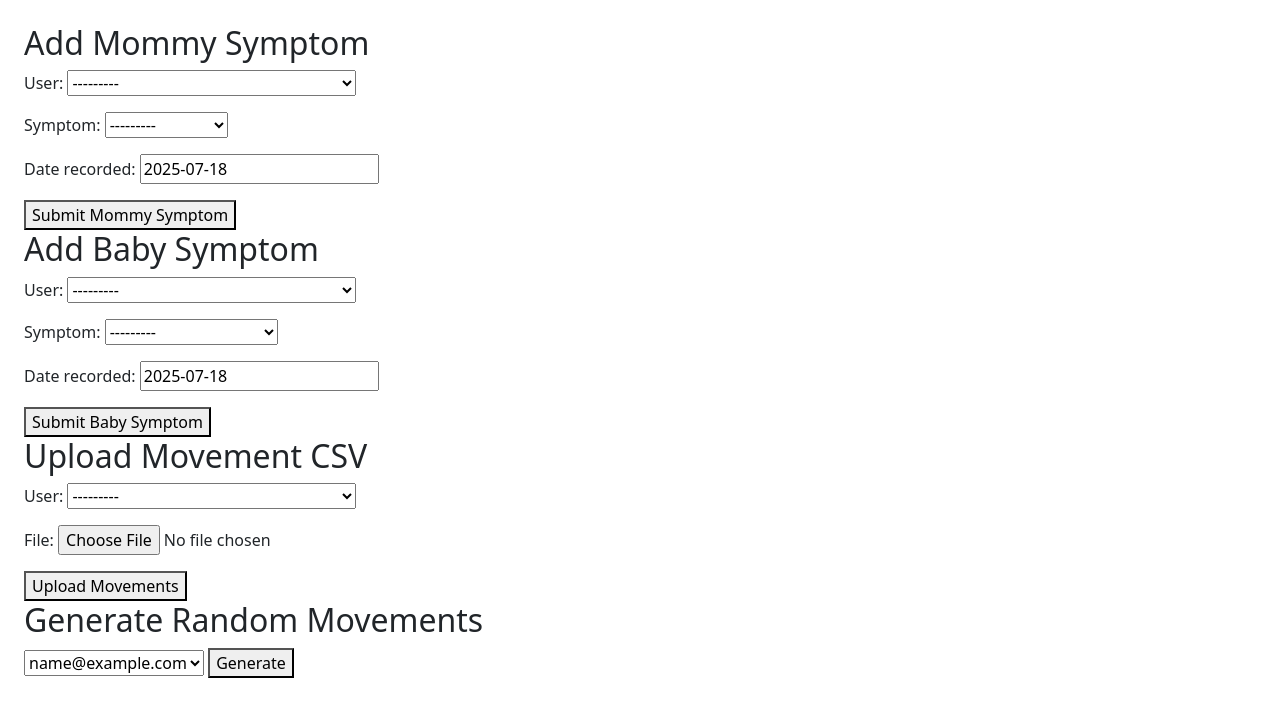
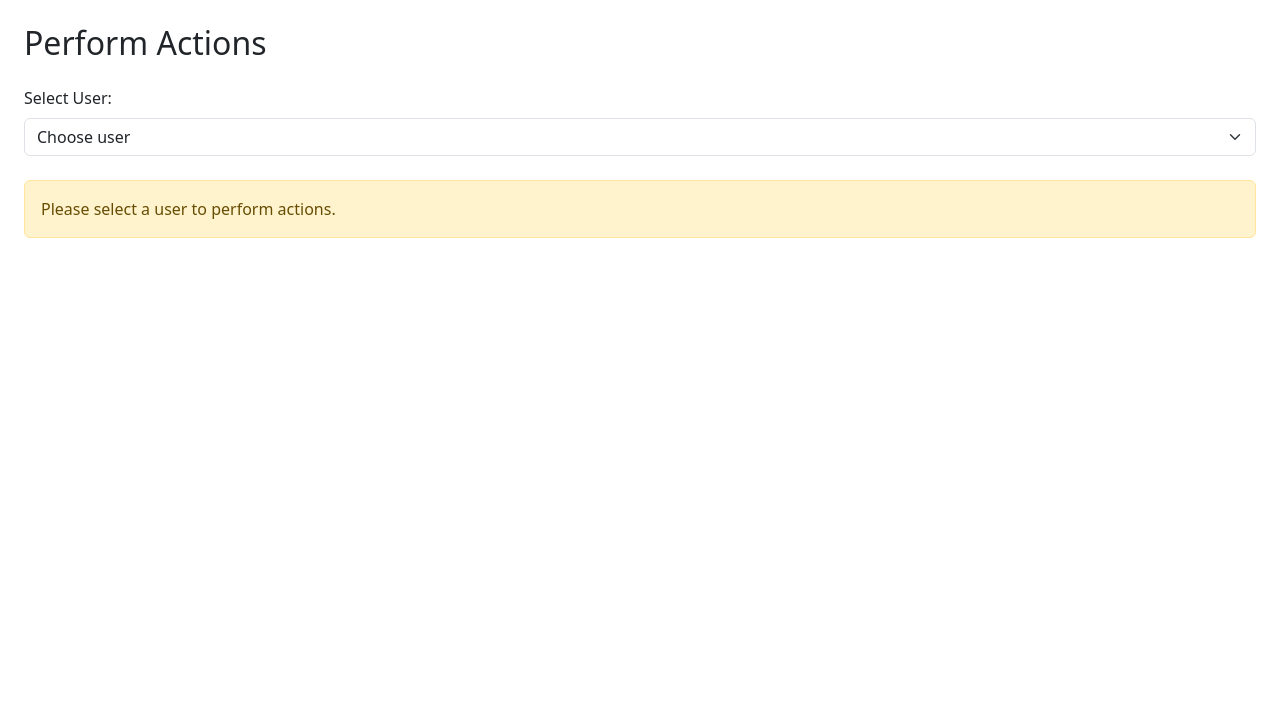
Before and after one commit to IAmJustAmateur/MamaAirAPI, a Django app: page /demo/actions/ in a window 1280 px wide. Shown: the part 64-781 px from the top of the page. Run offline with Django 5.2, Linux system fonts and the light colour scheme; the visitor is signed in with stand-in values (Sample User, id 1); data comes from the database, SQL or seed files in the repository.

Commit message:
demo implemented

```diff
--- a/demo_interface/forms.py
+++ b/demo_interface/forms.py
@@ -21,6 +21,25 @@ class UserCreateForm(forms.ModelForm):
             "height",
             "weight_pre_pregnancy",
         ]
+
+        widgets = {
+            "date_of_birth": forms.DateInput(attrs={"type": "date"}),
+            "email": forms.EmailInput(
+                attrs={
+                    "autofocus": True,
+                    "placeholder": "Email",
+                    "autocomplete": "email@example.com",
+                }
+            ),
+            "password": forms.PasswordInput(
+                attrs={"placeholder": "Password", "autocomplete": "new-password"}
+            ),
+        }
+
+    def __init__(self, *args, **kwargs):
+        super().__init__(*args, **kwargs)
+        for field in ["email", "password"]:
+            self.fields[field].initial = ""
 
     def save(self, commit=True):
         user = super().save(commit=False)
@@ -62,18 +81,17 @@ class UserLifestyleForm(forms.ModelForm):
 class MommySymptomForm(forms.ModelForm):
     class Meta:
         model = UserMommySymptoms
-        fields = ["user", "symptom", "date_recorded"]
+        fields = ["symptom", "date_recorded"]
 
 
 class BabySymptomForm(forms.ModelForm):
     class Meta:
         model = UserBabySymptoms
-        fields = ["user", "symptom", "date_recorded"]
+        fields = ["symptom", "date_recorded"]
 
 
 class MovementUploadForm(forms.Form):
-    user = forms.ModelChoiceField(queryset=User.objects.all())
-    file = forms.FileField()
+    file = forms.FileField(required=False)
 
     def clean_file(self):
         file = self.cleaned_data["file"]
--- a/demo_interface/templates/demo_interface/perform_actions.html
+++ b/demo_interface/templates/demo_interface/perform_actions.html
@@ -1,39 +1,66 @@
 {% extends "base.html" %}
-
-{% block title %}User List{% endblock %}
+{% block title %}Actions{% endblock %}
 
 {% block content %}
 
-<h2>Add Mommy Symptom</h2>
-<form method="post">
-  {% csrf_token %}
-  {{ mommy_form.as_p }}
-  <button name="submit_mommy" type="submit">Submit Mommy Symptom</button>
+<h2 class="mb-4">Perform Actions</h2>
+
+<!-- User Selection Form (not submitting on its own) -->
+<form method="get" class="mb-4">
+  <div class="mb-3">
+    <label for="selected_user" class="form-label">Select User:</label>
+    <select name="selected_user" id="selected_user" class="form-select" onchange="this.form.submit()">
+      <option value="">Choose user</option>
+      {% for user in users %}
+        <option value="{{ user.id }}"
+          {% if selected_user and user.id == selected_user.id %}selected{% endif %}
+        >{{ user.email }}</option>
+      {% endfor %}
+    </select>
+  </div>
 </form>
 
-<h2>Add Baby Symptom</h2>
-<form method="post">
+{% if selected_user %}
+  <div class="alert alert-info">Selected user: <strong>{{ selected_user.email }}</strong></div>
+
+  <!-- Mommy Symptom Form -->
+  <h4>Add Mommy Symptom</h4>
+  <form method="post" class="mb-4">
     {% csrf_token %}
-  {{ baby_form.as_p }}
-  <button name="submit_baby" type="submit">Submit Baby Symptom</button>
+    <input type="hidden" name="selected_user" value="{{ selected_user.id }}">
+    {{ mommy_form.as_p }}
+    <button name="submit_mommy" type="submit" class="btn btn-primary">Add Mommy Symptom</button>
   </form>
 
-<h2>Upload Movement CSV</h2>
-<form method="post" enctype="multipart/form-data">
+  <!-- Baby Symptom Form -->
+  <h4>Add Baby Symptom</h4>
+  <form method="post" class="mb-4">
     {% csrf_token %}
-  {{ movement_upload_form.as_p }}
-  <button name="upload_movements" type="submit">Upload Movements</button>
+    <input type="hidden" name="selected_user" value="{{ selected_user.id }}">
+    {{ baby_form.as_p }}
+    <button name="submit_baby" type="submit" class="btn btn-primary">Add Baby Symptom</button>
   </form>
 
-<h2>Generate Random Movements</h2>
-<form method="post">
+  <!-- Upload Movement CSV -->
+  <h4>Upload Movement Data (CSV)</h4>
+  <form method="post" enctype="multipart/form-data" class="mb-4">
     {% csrf_token %}
-  <select name="generate_user">
-    {% for user in users %}
-      <option value="{{ user.id }}">{{ user.email }}</option>
-    {% endfor %}
-  </select>
-  <button name="generate_movements" type="submit">Generate</button>
+    <input type="hidden" name="selected_user" value="{{ selected_user.id }}">
+    {{ movement_upload_form.as_p }}
+    <button name="upload_movements" type="submit" class="btn btn-success">Upload CSV</button>
   </form>
 
+  <!-- Generate Random Movements -->
+  <h4>Generate Random Movements</h4>
+  <form method="post" class="mb-4">
+    {% csrf_token %}
+    <input type="hidden" name="selected_user" value="{{ selected_user.id }}">
+    <button name="generate_movements" type="submit" class="btn btn-warning">Generate</button>
+  </form>
+{% else %}
+  <div class="alert alert-warning">
+    Please select a user to perform actions.
+  </div>
+{% endif %}
+
 {% endblock %}
--- a/demo_interface/views.py
+++ b/demo_interface/views.py
@@ -73,45 +73,68 @@ def edit_user(request, user_id):
 
 
 @user_passes_test(lambda u: u.is_authenticated and u.is_staff, login_url="/login/")
+@user_passes_test(lambda u: u.is_authenticated and u.is_staff, login_url="/login/")
 def perform_actions(request):
     mommy_form = MommySymptomForm()
     baby_form = BabySymptomForm()
     movement_upload_form = MovementUploadForm()
+    selected_user = None
 
+    # 1. GET-запрос для выбора пользователя
+    selected_user_id = request.GET.get("selected_user") or request.POST.get(
+        "selected_user"
+    )
+    if selected_user_id:
+        try:
+            selected_user = User.objects.get(id=selected_user_id)
+        except User.DoesNotExist:
+            messages.error(request, "Invalid user selected.")
+            return redirect("perform_actions")
+
+    # 2. POST-запросы на действия
     if request.method == "POST":
+        if not selected_user:
+            messages.error(request, "No user selected.")
+            return redirect("perform_actions")
+
         if "submit_mommy" in request.POST:
             mommy_form = MommySymptomForm(request.POST)
             if mommy_form.is_valid():
-                mommy_form.save()
+                mommy = mommy_form.save(commit=False)
+                mommy.user = selected_user
+                mommy.save()
                 messages.success(request, "Mommy symptom added.")
 
         elif "submit_baby" in request.POST:
             baby_form = BabySymptomForm(request.POST)
             if baby_form.is_valid():
-                baby_form.save()
+                baby = baby_form.save(commit=False)
+                baby.user = selected_user
+                baby.save()
                 messages.success(request, "Baby symptom added.")
 
         elif "upload_movements" in request.POST:
             movement_upload_form = MovementUploadForm(request.POST, request.FILES)
             if movement_upload_form.is_valid():
-                user = movement_upload_form.cleaned_data["user"]
-                file = TextIOWrapper(request.FILES["file"].file, encoding="utf-8")
-                reader = csv.DictReader(file)
-                for row in reader:
-                    Movement.objects.create(
-                        user=user,
-                        latitude=float(row["latitude"]),
-                        longitude=float(row["longitude"]),
-                        timestamp=datetime.fromisoformat(row["timestamp"]),
-                    )
-                messages.success(request, "Movement data uploaded.")
+                uploaded_file = movement_upload_form.cleaned_data.get("file")
+                if uploaded_file:
+                    file = TextIOWrapper(uploaded_file.file, encoding="utf-8")
+                    reader = csv.DictReader(file)
+                    for row in reader:
+                        Movement.objects.create(
+                            user=selected_user,
+                            latitude=float(row["latitude"]),
+                            longitude=float(row["longitude"]),
+                            timestamp=datetime.fromisoformat(row["timestamp"]),
+                        )
+                    messages.success(request, "Movement data uploaded.")
+                else:
+                    messages.info(request, "No file uploaded.")
 
         elif "generate_movements" in request.POST:
-            user_id = request.POST.get("generate_user")
-            user = User.objects.get(pk=user_id)
             for i in range(10):
                 Movement.objects.create(
-                    user=user,
+                    user=selected_user,
                     latitude=random.uniform(-90, 90),
                     longitude=random.uniform(-180, 180),
                     timestamp=datetime.now() - timedelta(minutes=i * 10),
@@ -125,6 +148,7 @@ def perform_actions(request):
             "mommy_form": mommy_form,
             "baby_form": baby_form,
             "movement_upload_form": movement_upload_form,
-            "users": User.objects.all(),
+            "users": User.objects.all().exclude(is_staff=True),
+            "selected_user": selected_user,
         },
     )
```
Lines whose indentation alone changed are shown as unchanged.
